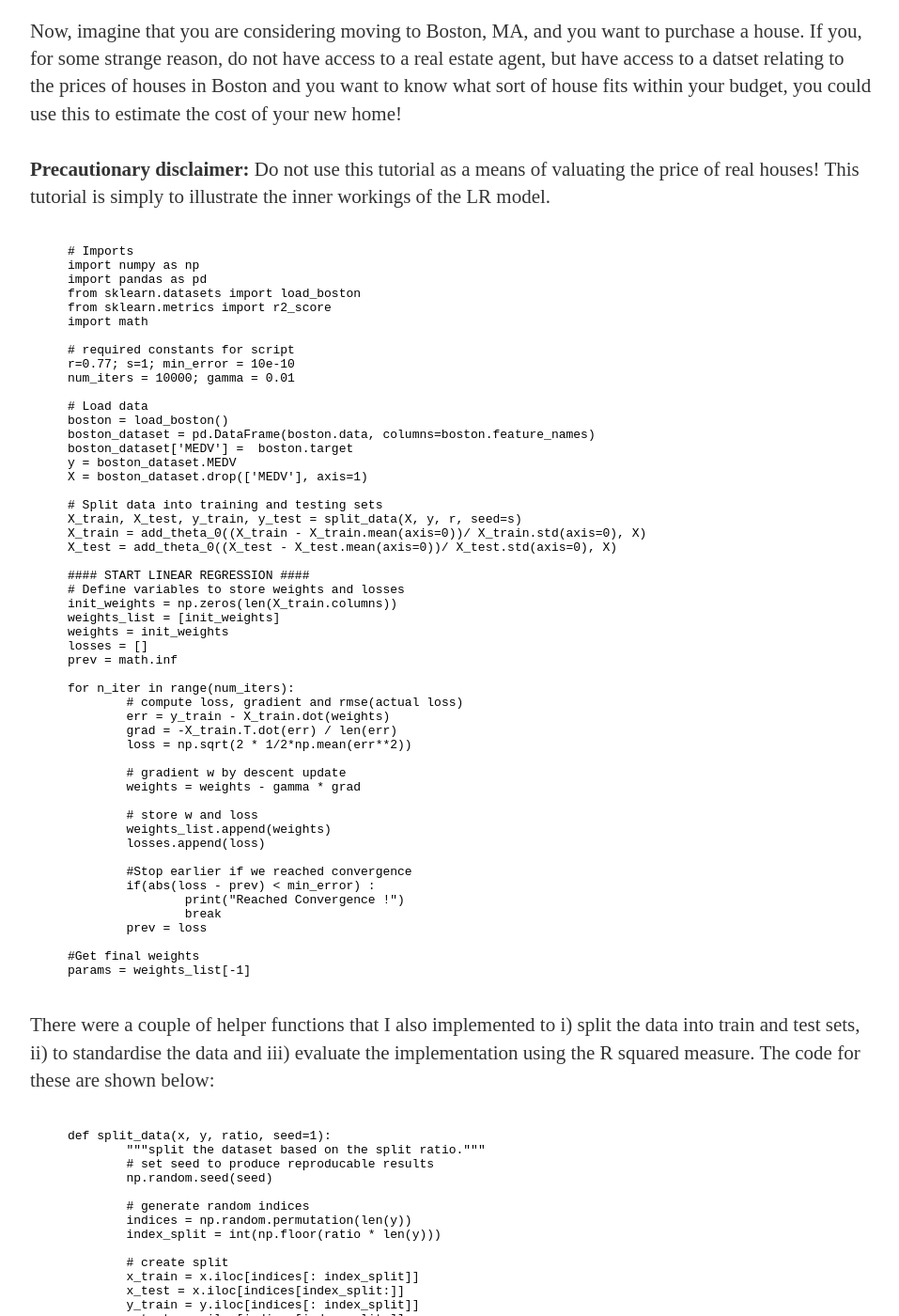
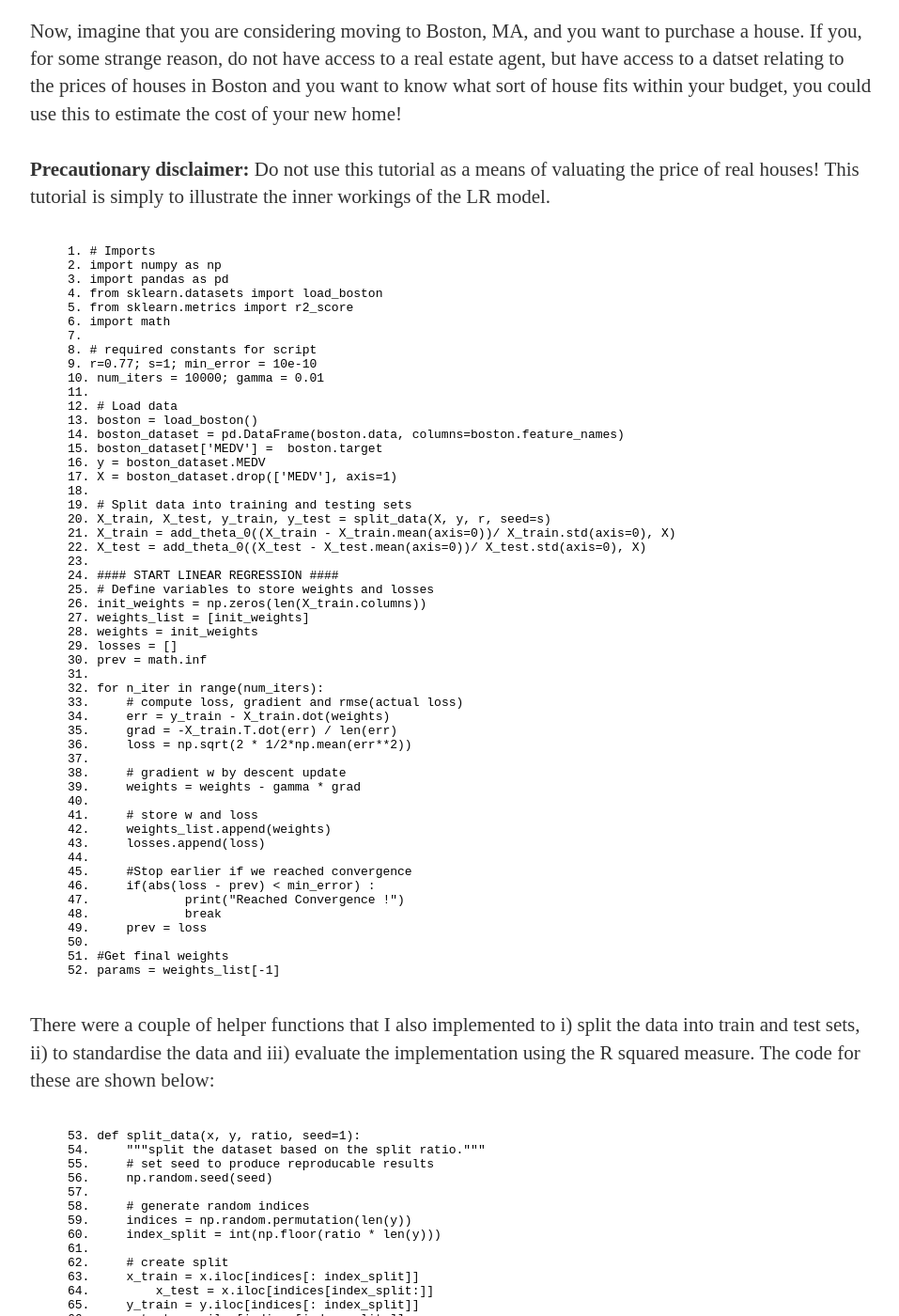
Before and after one commit to kerinb/kerinb.github.io, a Jekyll site: the page built from _posts/2019-12-10-linear-regression-from-scratch.md, in a window 1280 px wide and 1400 px high, scrolled down 5011 px. Shown: the whole window at 94% size, without its empty margins (160-1117 px from the left). Built offline with Jekyll 4.4.1, drawn with Linux system fonts in a browser that asks for light colours; some of the changed text lies outside the part shown.

```diff
--- a/_posts/2019-12-10-linear-regression-from-scratch.md
+++ b/_posts/2019-12-10-linear-regression-from-scratch.md
@@ -274,58 +274,58 @@
 <figure>
 <pre class="brush: python">
 <code>
-# Imports
-import numpy as np
-import pandas as pd
-from sklearn.datasets import load_boston
-from sklearn.metrics import r2_score
-import math
-
-# required constants for script
-r=0.77; s=1; min_error = 10e-10
-num_iters = 10000; gamma = 0.01
-
-# Load data
-boston = load_boston()
-boston_dataset = pd.DataFrame(boston.data, columns=boston.feature_names)
-boston_dataset['MEDV'] =  boston.target
-y = boston_dataset.MEDV
-X = boston_dataset.drop(['MEDV'], axis=1)
-
-# Split data into training and testing sets
-X_train, X_test, y_train, y_test = split_data(X, y, r, seed=s)
-X_train = add_theta_0((X_train - X_train.mean(axis=0))/ X_train.std(axis=0), X)
-X_test = add_theta_0((X_test - X_test.mean(axis=0))/ X_test.std(axis=0), X)
-
-#### START LINEAR REGRESSION ####
-# Define variables to store weights and losses
-init_weights = np.zeros(len(X_train.columns))
-weights_list = [init_weights]
-weights = init_weights
-losses = []
-prev = math.inf
-
-for n_iter in range(num_iters):
-	# compute loss, gradient and rmse(actual loss)
-	err = y_train - X_train.dot(weights)
-	grad = -X_train.T.dot(err) / len(err)
-	loss = np.sqrt(2 * 1/2*np.mean(err**2))
-
-	# gradient w by descent update
-	weights = weights - gamma * grad
-
-	# store w and loss
-	weights_list.append(weights)
-	losses.append(loss)
-
-	#Stop earlier if we reached convergence
-	if(abs(loss - prev) < min_error) :
-		print("Reached Convergence !")
-		break
-	prev = loss
-
-#Get final weights
-params = weights_list[-1]
+1. # Imports
+2. import numpy as np
+3. import pandas as pd
+4. from sklearn.datasets import load_boston
+5. from sklearn.metrics import r2_score
+6. import math
+7.
+8. # required constants for script
+9. r=0.77; s=1; min_error = 10e-10
+10. num_iters = 10000; gamma = 0.01
+11.
+12. # Load data
+13. boston = load_boston()
+14. boston_dataset = pd.DataFrame(boston.data, columns=boston.feature_names)
+15. boston_dataset['MEDV'] =  boston.target
+16. y = boston_dataset.MEDV
+17. X = boston_dataset.drop(['MEDV'], axis=1)
+18.
+19. # Split data into training and testing sets
+20. X_train, X_test, y_train, y_test = split_data(X, y, r, seed=s)
+21. X_train = add_theta_0((X_train - X_train.mean(axis=0))/ X_train.std(axis=0), X)
+22. X_test = add_theta_0((X_test - X_test.mean(axis=0))/ X_test.std(axis=0), X)
+23.
+24. #### START LINEAR REGRESSION ####
+25. # Define variables to store weights and losses
+26. init_weights = np.zeros(len(X_train.columns))
+27. weights_list = [init_weights]
+28. weights = init_weights
+29. losses = []
+30. prev = math.inf
+31.
+32. for n_iter in range(num_iters):
+33. 	# compute loss, gradient and rmse(actual loss)
+34. 	err = y_train - X_train.dot(weights)
+35. 	grad = -X_train.T.dot(err) / len(err)
+36. 	loss = np.sqrt(2 * 1/2*np.mean(err**2))
+37.
+38. 	# gradient w by descent update
+39. 	weights = weights - gamma * grad
+40.
+41. 	# store w and loss
+42. 	weights_list.append(weights)
+43. 	losses.append(loss)
+44.
+45. 	#Stop earlier if we reached convergence
+46. 	if(abs(loss - prev) < min_error) :
+47. 		print("Reached Convergence !")
+48. 		break
+49. 	prev = loss
+50.
+51. #Get final weights
+52. params = weights_list[-1]
 </code>
 </pre>
 </figure>
@@ -339,25 +339,25 @@
 <figure>
 <pre class="brush: python">
 <code>
-def split_data(x, y, ratio, seed=1):
-	"""split the dataset based on the split ratio."""
-	# set seed to produce reproducable results
-	np.random.seed(seed)
-
-	# generate random indices
-	indices = np.random.permutation(len(y))
-	index_split = int(np.floor(ratio * len(y)))
-
-	# create split
-	x_train = x.iloc[indices[: index_split]]
-	x_test = x.iloc[indices[index_split:]]
-	y_train = y.iloc[indices[: index_split]]
-	y_test = y.iloc[indices[index_split:]]
-	return x_train, x_test, y_train, y_test
-
-def add_theta_0(x, X):
-	x["INTERCEPT"] = pd.Series(np.ones(X.shape[0]))
-	return x
+53. def split_data(x, y, ratio, seed=1):
+54. 	"""split the dataset based on the split ratio."""
+55. 	# set seed to produce reproducable results
+56. 	np.random.seed(seed)
+57.
+58. 	# generate random indices
+59. 	indices = np.random.permutation(len(y))
+60. 	index_split = int(np.floor(ratio * len(y)))
+61.
+62. 	# create split
+63. 	x_train = x.iloc[indices[: index_split]]
+64.	    x_test = x.iloc[indices[index_split:]]
+65. 	y_train = y.iloc[indices[: index_split]]
+66. 	y_test = y.iloc[indices[index_split:]]
+67. 	return x_train, x_test, y_train, y_test
+68.
+69. def add_theta_0(x, X):
+70. 	x["INTERCEPT"] = pd.Series(np.ones(X.shape[0]))
+71. 	return x
 </code>
 </pre>
 </figure>
```
